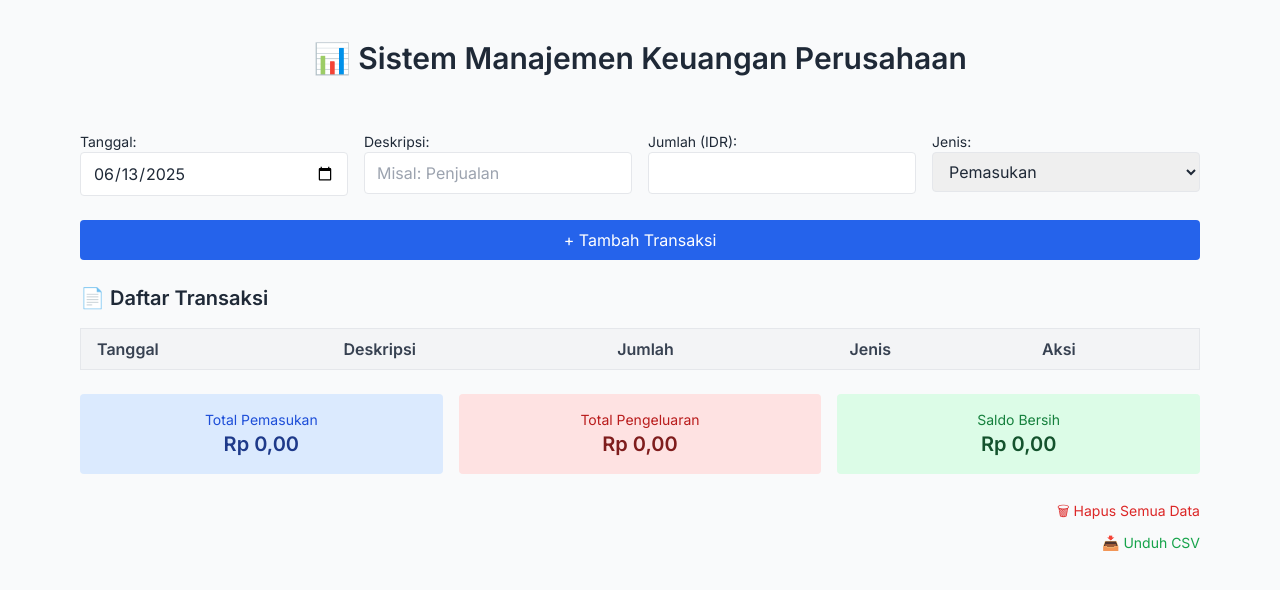
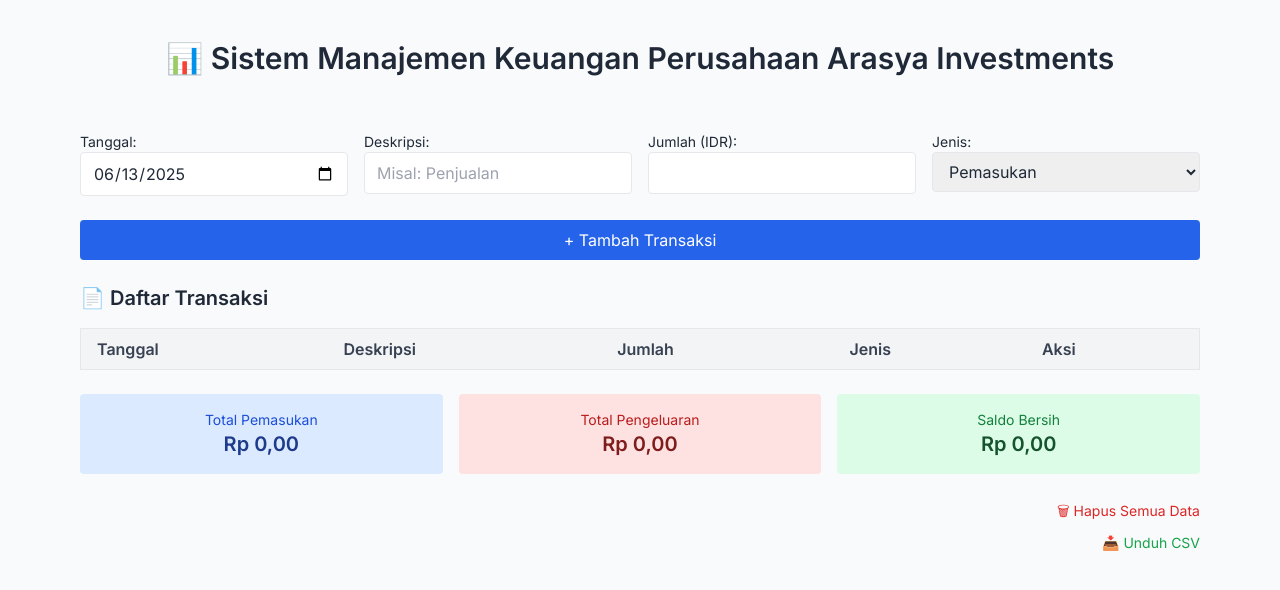
Before and after one commit to AthallaRakhaSyaft/arasyainvestments, a plain HTML site: page index.html in a window 1280 px wide. Drawn offline with nearby package versions, Linux system fonts and the light colour scheme.

Commit message:
Update index.html

```diff
--- a/index.html
+++ b/index.html
@@ -28,7 +28,7 @@
 <body class="bg-gray-50 text-gray-800 antialiased">
 
 <div class="min-h-screen py-10 px-4 max-w-6xl mx-auto">
-  <h1 class="text-3xl font-bold text-center mb-8">📊 Sistem Manajemen Keuangan Perusahaan</h1>
+  <h1 class="text-3xl font-bold text-center mb-8">📊 Sistem Manajemen Keuangan Perusahaan Arasya Investments</h1>
 
   <!-- Tab Navigation -->
   <div class="flex justify-center mb-6">
```
